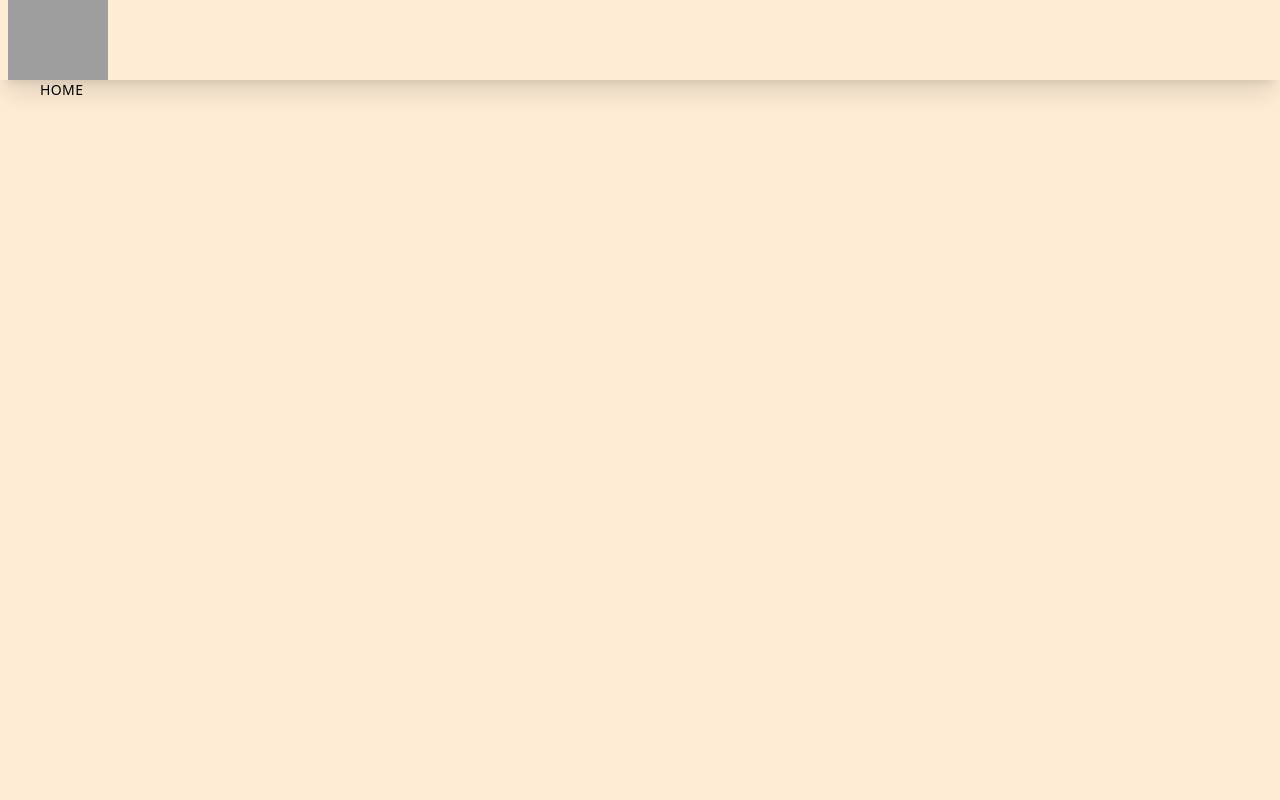
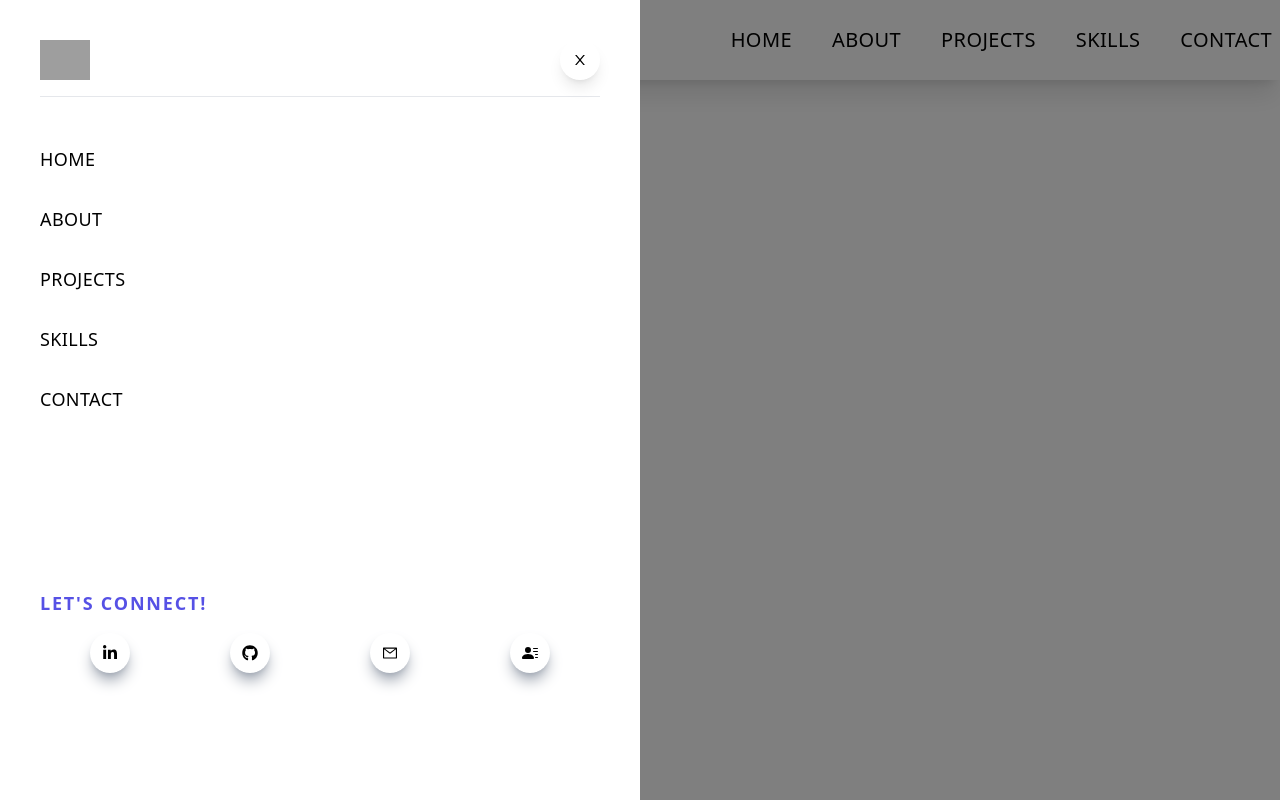
Before and after one commit to jamescodestuff/Personal-Website, a Next.js app: page / in a window 1280 px wide. Built offline with nearby package versions, Linux system fonts and the light colour scheme; grey boxes are pictures that could not be loaded.

Commit message:
Added in slide-bar, as well as some icons.

```diff
--- a/components/Navbar.jsx
+++ b/components/Navbar.jsx
@@ -1,23 +1,104 @@
 import React from 'react';
 import Image from 'next/image';
 import Link from 'next/link';
-
+import {AiOutlineClose, AiOutlineMail, AiOutlineMenu} from 'react-icons/ai'
+import {FaGithub, FaLinkedinIn} from 'react-icons/fa'
+import {BsPersonLinesFill} from 'react-icons/bs'
+//w: with, h: height//
 const Navbar = () => {
   return (
     <div className='fixed w-full h-20 shadow-xl z-[100]'>
-        <div className='flex justify-between item-center w-full h-full px-2 2xl:px-16'>
+        <div className='flex justify-between items-center w-full h-full px-2 2xl:px-16'>
            <Image
             src="/../public/assets/pfp.jpg"
             alt="/"
-            width='100'
-            height='200'
+            width='125'
+            height='50'
            />
-        </div>
-          <ul className='hidden md:flex'>
+           <ul className='hidden md:flex'>
             <Link href='/'>
-              <li className='ml-10 text-sm uppercase hover:border-b' >home</li>
+              <li className='ml-10 text-xl uppercase hover:border-b' >home</li>
+            </Link>
+            <Link href='/'>
+              <li className='ml-10 text-xl uppercase hover:border-b' >about</li>
+            </Link>
+            <Link href='/'>
+              <li className='ml-10 text-xl uppercase hover:border-b' >projects</li>
+            </Link>
+            <Link href='/'>
+              <li className='ml-10 text-xl uppercase hover:border-b' >skills</li>
+            </Link>
+            <Link href='/'>
+              <li className='ml-10 text-xl uppercase hover:border-b' >contact</li>
             </Link>
           </ul>
+          <div className='md:hidden'>
+            <AiOutlineMenu size={30}/>
+          </div>
+        </div>
+
+        <div className='fixed left-0 top-0 w-full h-screen bg-black/50'>
+          <div className='fixed left-0 top-0 w-[65%] sm:w-[50%] md:w[35%] h-screen bg-white p-10 ease-in duration-500'>
+
+            <div>
+              <div className='flex w-full item-center justify-between'>
+                  <Image src="/../public/assets/pfp.jpg" alt="/" width='50' height='50'/>
+                  <div className='rounded-full shadow-lg shadow-grey-400 p-3 cursor-pointer'>
+                    <AiOutlineClose />
+                  </div>
+              </div>
+              <div className='border-b border-grey my-4'>
+                {/* <p className='w-[85%] md:w-[80%] py-4'>short sentence</p> */}
+              </div>
+          </div>
+
+          <div className='py-4 flex flex-col'>
+            <ul className='uppercase'>
+              <Link href='/'>
+                <li className='py-4 text-lg'>Home</li>
+              </Link>
+              <Link href='/'>
+                <li className='py-4 text-lg'>About</li>
+              </Link>
+              <Link href='/'>
+                <li className='py-4 text-lg'>Projects</li>
+              </Link>
+              <Link href='/'>
+                <li className='py-4 text-lg'>Skills</li>
+              </Link>
+              <Link href='/'>
+                <li className='py-4 text-lg'>Contact</li>
+              </Link>
+            </ul>
+            <div className='pt-40'>
+              <p className='uppercase text-lg tracking-widest text-[#5651e5]'><strong>Let's connect!</strong></p>
+              <div className='flex items-center justify-around my-4 w-full sm:w[80%]'>
+                {/* icons */}
+                <div className='rounded-full shadow-lg shadow-gray-400 p-3 cursor-pointer hover:scale-105 ease-in duration-300'>
+                  <FaLinkedinIn />
+                </div>
+                <div className='rounded-full shadow-lg shadow-gray-400 p-3 cursor-pointer hover:scale-105 ease-in duration-300'>
+                  <FaGithub />
+                </div>
+                <div className='rounded-full shadow-lg shadow-gray-400 p-3 cursor-pointer hover:scale-105 ease-in duration-300'>
+                  <AiOutlineMail/>
+                </div>
+                <div className='rounded-full shadow-lg shadow-gray-400 p-3 cursor-pointer hover:scale-105 ease-in duration-300'>
+                  <BsPersonLinesFill />
+                </div>
+
+              </div>
+            </div>
+          </div>
+
+        </div>
+
+
+        </div>
+
+
+
+
     </div>
   )
 }
--- a/package.json
+++ b/package.json
@@ -12,7 +12,8 @@
     "@next/font": "13.1.1",
     "next": "13.1.1",
     "react": "18.2.0",
-    "react-dom": "18.2.0"
+    "react-dom": "18.2.0",
+    "react-icons": "^4.7.1"
   },
   "description": "This is a [Next.js](https://nextjs.org/) project bootstrapped with [`create-next-app`](https://github.com/vercel/next.js/tree/canary/packages/create-next-app).",
   "main": "next.config.js",
--- a/pages/index.js
+++ b/pages/index.js
@@ -14,7 +14,6 @@ export default function Home() {
         <link rel="icon" href="/favicon.ico" />
       </Head>
     <Navbar />
-
     </div>
   )
 }
--- a/styles/globals.css
+++ b/styles/globals.css
@@ -4,7 +4,7 @@
 
 @layer base{
   body{
-    @apply bg-orange-100 text-black tracking-wide
+    @apply bg-white text-black tracking-wide
   }
   h1,h2,h3,h4{
     @apply font-bold
```
Also changed, not shown: 1 other file (tests, documents, lock files or other folders).
